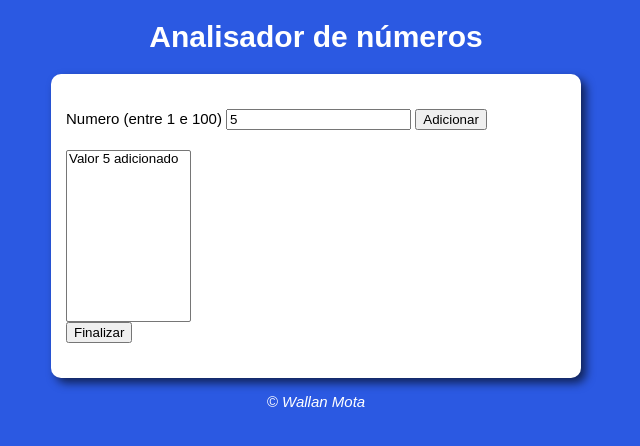
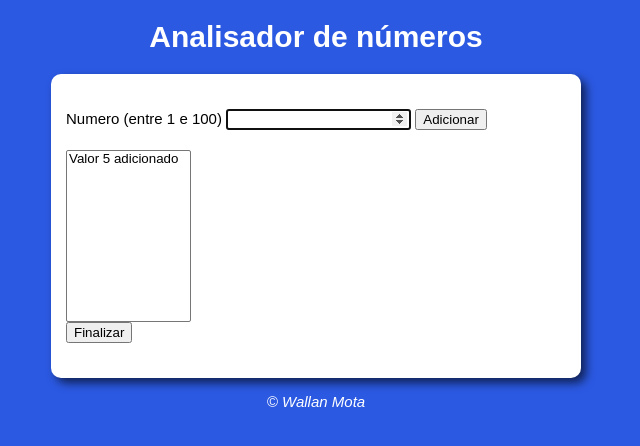
Before and after one commit to wallanmota/Analisador_n-meros, a plain HTML site: page index.html in a window 1280 px wide. Both pictures are taken after typing "5" into the empty fields and a click on the button "Adicionar". Shown: the whole page, without its empty margins (324-964 px from the left). Drawn offline with Linux system fonts and the light colour scheme.

Commit message:
finalizado

```diff
--- a/index.html
+++ b/index.html
@@ -25,11 +25,13 @@
             </div>
 
         </div>
-        <div id="quantidade"></div>
-        <div id="maior"></div>
-        <div id="menor"></div>
-        <div id="soma"></div>
-        <div id="media"></div>
+        <div id="resultado">
+            <div id="quantidade"></div>
+            <div id="maior"></div>
+            <div id="menor"></div>
+            <div id="soma"></div>
+            <div id="media"></div>
+        </div>
     </section>
     <footer>
         <p>&copy; Wallan Mota</p>
--- a/script.js
+++ b/script.js
@@ -1,17 +1,30 @@
 let numAdicionado = [];
 
 function add(){
-    let numero = document.querySelector('#numero').value;
+    let numero = document.querySelector('#numero');
     let numAd = document.querySelector('#numAd');
     let item = document.createElement('option');
 
-    if(Number(numero) < 1 || Number(numero) > 100 || numero.length == 0 ){
+    function numRepetido(){
+        for(let i = 0; i < numAdicionado.length; i++){
+            if(Number(numero.value) == Number(numAdicionado[i])){
+                return false
+            }
+        }
+    }
+    if(numRepetido() == false){
+        alert('Número já cadastrado')
+    }
+    else if(Number(numero.value) < 1 || Number(numero.value) > 100 || numero.length == 0 ){
         alert('Valor inválido')
     }else{
-        item.text = `Valor ${numero} adicionado`;
+        item.text = `Valor ${numero.value} adicionado`;
         numAd.appendChild(item);
-        numAdicionado.push(numero)
+        numAdicionado.push(numero.value);
     }
+    numero.value = ''
+    numero.focus()
+    document.querySelector('#resultado').style.display = 'none';
 }
 
 function enviar(){
@@ -34,6 +47,7 @@ function enviar(){
         soma.innerHTML = `Somando todos os valores, temos ${sum()}`;
         media.innerHTML = `A média dos valores digitados é ${sum()/quantItem}`;
     }
+    document.querySelector('#resultado').style.display = 'block'
 }
 
 function sum(){
```
